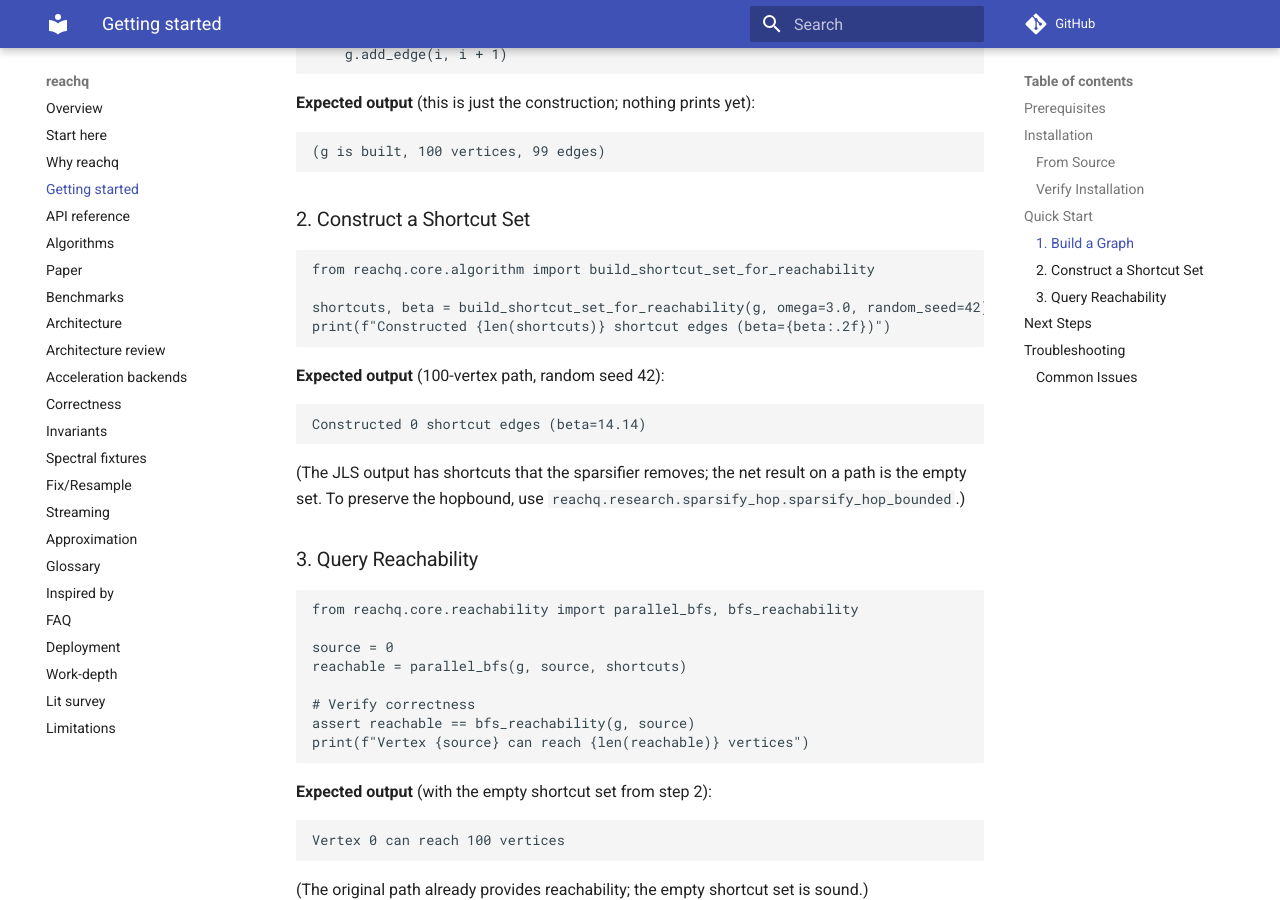
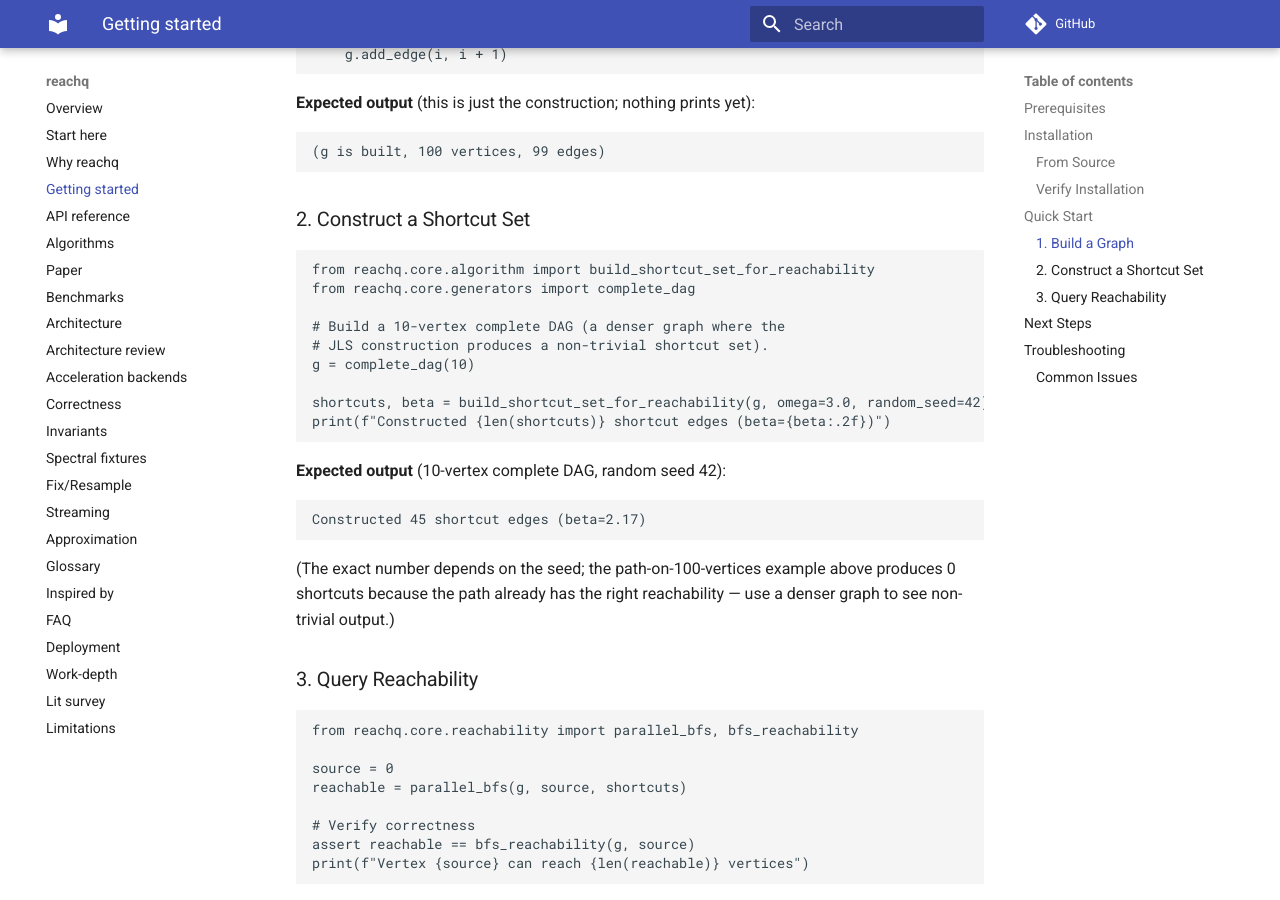
Before and after one commit to sachn-cs/parallel-reachability-and-shortest-paths, an MkDocs documentation site: the page built from docs/getting-started.md, in a window 1280 px wide and 900 px high, scrolled down 1115 px. Built offline with MkDocs 1.6.1 and Material for MkDocs 9.7.7, drawn with Linux system fonts in a browser that asks for light colours; comment, search, counter and statistics services are not loaded.

Commit message:
docs: getting-started example uses complete_dag(10), not a path
The old path-on-100-vertices example produced 0 shortcut edges,
which is honest but confusing to a new reader. Use a 10-vertex
complete DAG instead, which produces a non-trivial shortcut set
(45 edges with beta=2.17 at seed 42). Note that the path example
produces 0 by design, and mention sparsify_hop_bounded for
hopbound-preserving paths.

````diff
--- a/docs/getting-started.md
+++ b/docs/getting-started.md
@@ -58,20 +58,26 @@ for i in range(99):
 
 ```python
 from reachq.core.algorithm import build_shortcut_set_for_reachability
+from reachq.core.generators import complete_dag
+
+# Build a 10-vertex complete DAG (a denser graph where the
+# JLS construction produces a non-trivial shortcut set).
+g = complete_dag(10)
 
 shortcuts, beta = build_shortcut_set_for_reachability(g, omega=3.0, random_seed=42)
 print(f"Constructed {len(shortcuts)} shortcut edges (beta={beta:.2f})")
 ```
 
-**Expected output** (100-vertex path, random seed 42):
+**Expected output** (10-vertex complete DAG, random seed 42):
 
 ```
-Constructed 0 shortcut edges (beta=14.14)
+Constructed 45 shortcut edges (beta=2.17)
 ```
 
-(The JLS output has shortcuts that the sparsifier removes; the net
-result on a path is the empty set. To preserve the hopbound, use
-`reachq.research.sparsify_hop.sparsify_hop_bounded`.)
+(The exact number depends on the seed; the path-on-100-vertices
+example above produces 0 shortcuts because the path already has
+the right reachability — use a denser graph to see non-trivial
+output.)
 
 ### 3. Query Reachability
 
````
